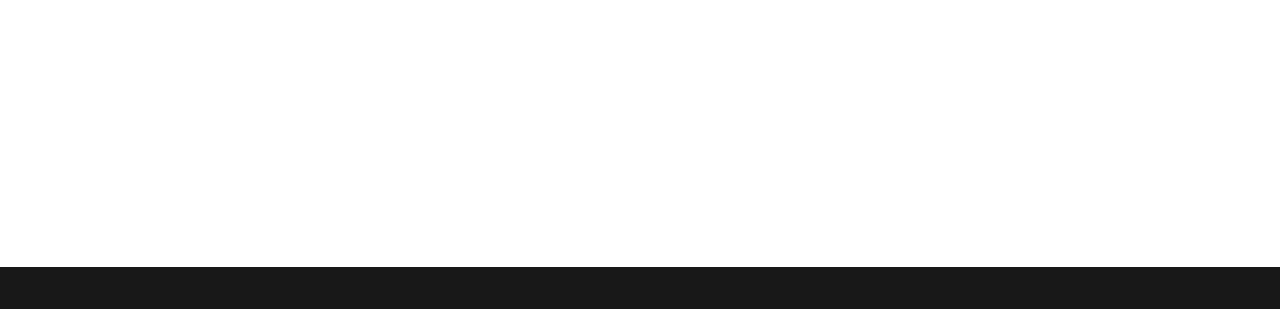
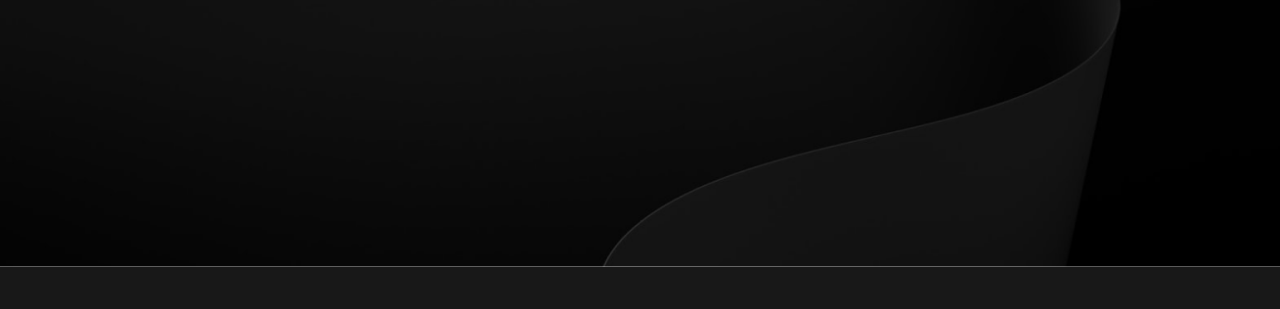
Before and after one commit to Alexander281990/FreelancePortfolio, a plain HTML site: page AboutUs/index.html in a window 1280 px wide. Shown: the part 261-570 px from the top of the page. Drawn offline with Linux system fonts and the light colour scheme.

Commit message:
Update section_1.css
hr

```diff
--- a/AboutUs/css/section_1.css
+++ b/AboutUs/css/section_1.css
@@ -12,7 +12,7 @@
 .section_1 {
     width: 100%;
     padding-bottom: 270px;
-    background-image: url("img/bacground_section_1.png");
+    background-image: url("../img/bacground_section_1.png");
     background-repeat: no-repeat;
     background-size: cover;
 }
```
